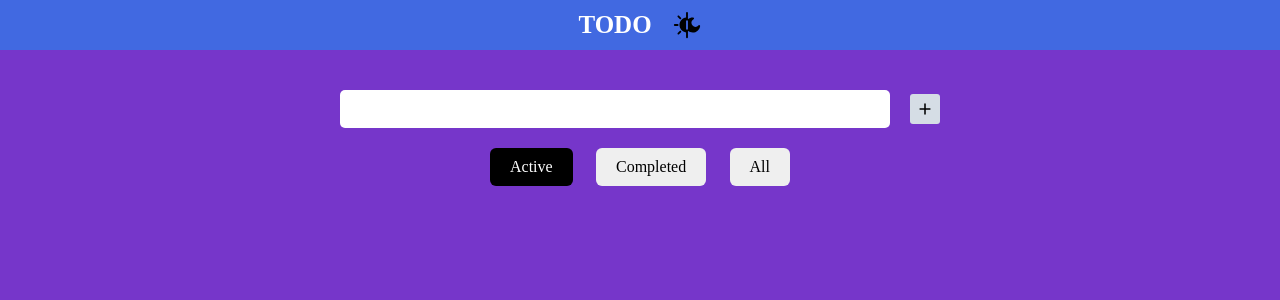
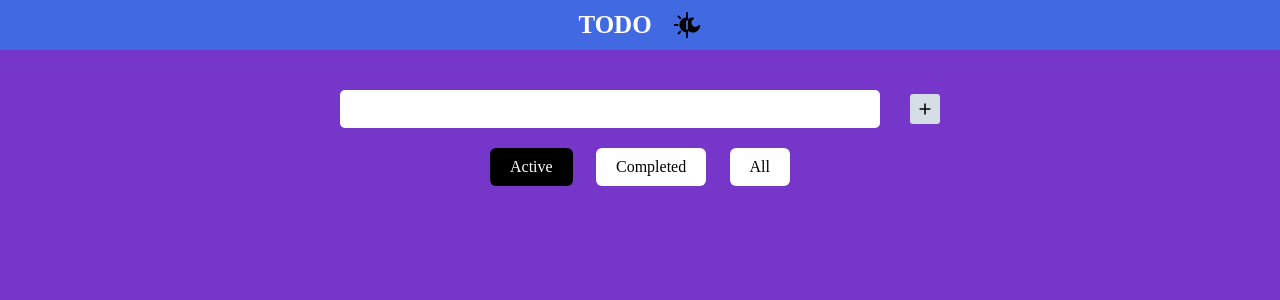
Before and after one commit to NurislamAituarov/ToDo-List-Test, a React (Create React App) app: page / in a window 1280 px wide. Shown: the top 300 px of the page. Built offline with nearby package versions, Linux system fonts and the light colour scheme.

Commit message:
fixed bugs

```diff
--- a/src/components/Todo-Add/TodoAdd.scss
+++ b/src/components/Todo-Add/TodoAdd.scss
@@ -15,10 +15,10 @@
       font-size: 16px;
       font-weight: 500;
       transition: 0.5s;
+      background-color: white;
       &:hover,
       &:focus {
-        // box-shadow: 5px 5px 10px 1px rgb(0, 0, 0, 0.5);
-        box-shadow:var(--shadow)
+        box-shadow: var(--shadow);
       }
       &:active {
         background-color: black;
@@ -53,13 +53,15 @@
     }
   }
 }
-.form{
+.form {
   display: flex;
   align-items: center;
   justify-content: center;
-  gap:20px;
   margin-top: 40px;
-  margin-bottom:5px;
+  margin-bottom: 5px;
+  label {
+    margin-right: 30px;
+  }
 }
 .fadeAnimation {
   animation-name: fadeAnimation;
@@ -87,11 +89,22 @@
     max-width: 100%;
     justify-content: space-around;
   }
+  .form {
+    label {
+      margin-right: 20px;
+    }
+  }
 }
 
 @media screen and (max-width: 378px) {
-  .form{
-    margin-top:10px;
+  .form {
+    margin-top: 10px;
+    label {
+      margin-right: 10px;
+    }
+    div:nth-child(2) {
+      margin-right: 10px;
+    }
   }
   .todo__add {
     label {
```
